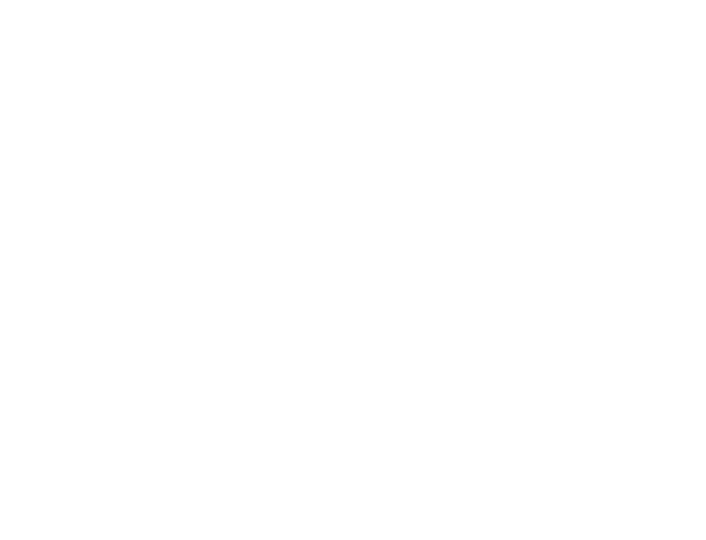
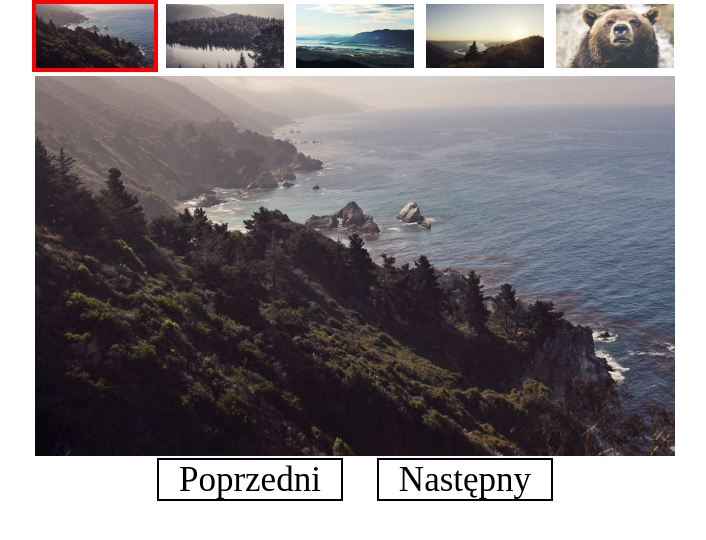
Before and after one commit to rgierczak/warsawjs-workshop-1-gallery-advanced, a website built with webpack: page index.html in a window 1280 px wide. Shown: the whole page, without its empty margins (285-991 px from the left). Built offline with nearby package versions, Linux system fonts and the light colour scheme.

Commit message:
Added project - simply version

```diff
--- /dev/null
+++ b/css/styles.css
@@ -0,0 +1,36 @@
+body {
+    margin: 0;
+    padding: 0;
+}
+
+#gallery {
+    width: 660px;
+    height: auto;
+    margin: 0 auto;
+    text-align: center;
+}
+
+#thumbs-gallery img {
+    width: 118px;
+    height: 64px;
+    cursor: pointer;
+    border: solid 4px transparent;
+}
+
+#thumbs-gallery img.border-active {
+    border: solid 4px #ff0000;
+}
+
+#current-photo-wrapper img {
+    width: 640px;
+    height: 380px;
+}
+
+a#next-button, a#previous-button {
+    font-size: 35px;
+    margin: 0 15px;
+    padding: 0 20px;
+    color: #000000;
+    text-decoration: none;
+    border: solid 2px #000000;
+}
--- a/index.html
+++ b/index.html
@@ -1,10 +1,32 @@
 <!DOCTYPE html>
 <html lang="en">
 <head>
-    <meta charset="UTF-8">
-    <title>Title</title>
+    <meta charset="utf-8">
+    <title>WarsawJS - workshop#1 advanced</title>
+
+    <link href="css/styles.css" rel="stylesheet">
+    <script type="text/javascript" src="js/main.js"></script>
 </head>
 <body>
-    <script src="src/main.js"></script>
+
+<div id="gallery">
+    <header id="thumbs-gallery">
+        <img id="0" class="border-active" src="assets/photo0.jpg" alt="photo0">
+        <img id="1" src="assets/photo1.jpg" alt="photo1">
+        <img id="2" src="assets/photo2.jpg" alt="photo2">
+        <img id="3" src="assets/photo3.jpg" alt="photo3">
+        <img id="4" src="assets/photo4.jpg" alt="photo4">
+    </header>
+
+    <main id="current-photo-wrapper">
+        <img id="current-photo" src="">
+    </main>
+
+    <footer id="navigation">
+        <a href="#" id="previous-button">Poprzedni</a>
+        <a href="#" id="next-button">Następny</a>
+    </footer>
+</div>
+
 </body>
 </html>
--- /dev/null
+++ b/js/main.js
@@ -0,0 +1,148 @@
+function getGalleryPhotos() {
+    let $thumbsGallery = document.getElementById("thumbs-gallery");
+    return $thumbsGallery.getElementsByTagName("img");
+}
+
+function setCurrentPhotoSrc(arrayPhoto) {
+    let $currentPhoto = document.getElementById("current-photo");
+    $currentPhoto.src = arrayPhoto.src;
+}
+
+function findPhotoByCurrentId(images, id) {
+    for (let i = 0; i < images.length; i++) {
+        if (images[i].id === id) {
+            return images[i];
+        }
+    }
+}
+
+function isPhotoCurrent(galleryPhotoId, currentPhotoId) {
+    return Number(galleryPhotoId) === currentPhotoId;
+}
+
+const IMAGES_ARRAY_SIZE = 5;
+
+class Gallery {
+    constructor() {
+        this.images = [];
+        this.currentPhotoId = 0;
+
+        this.buildImagesArray();
+        this.displayCurrentPhoto();
+        this.setupClickListeners();
+    }
+
+    buildImagesArray() {
+        for (let i = 0; i < IMAGES_ARRAY_SIZE; i++) {
+            this.images.push({
+                id: i,
+                src: './assets/photo' + i + '.jpg'
+            });
+        }
+    }
+
+    setCurrentPhotoId(value) {
+        switch (value) {
+            case 'next':
+                if (this.currentPhotoId < this.images.length - 1) {
+                    this.currentPhotoId += 1;
+                }
+                break;
+
+            case 'previous':
+                if (this.currentPhotoId > 0) {
+                    this.currentPhotoId -= 1;
+                }
+                break;
+
+            default:
+                this.currentPhotoId = value;
+        }
+    }
+
+    setupClickListeners() {
+        //1) Pobrać z DOM przyciski: previous-button, next-button.
+        let $nextButton = document.getElementById("next-button");
+        let $previousButton = document.getElementById("previous-button");
+
+        //2) Dodać nasłuchiwanie na tych przyciskach.
+        $nextButton.addEventListener("click", () => {
+
+            //3) Uruchomić funkcję zmieniającą zdjęcie.
+            this.clickHandler("next");
+        });
+
+        $previousButton.addEventListener("click", () => {
+            this.clickHandler("previous");
+        });
+
+        // 4) ZADANIE DODATKOWE
+        // Dodanie nasłuchiwania kliknięcia na miniaturkę.
+        this.addPhotosListener();
+    }
+
+    addPhotosListener() {
+        // 1) Pobieramy kolekcję HTML miniaturek zdjęć z DOM.
+        let $galleryPhotosHTMLCollection = getGalleryPhotos();
+
+        // 2) Tworzymy tablicę z tej kolekcji HTML.
+        let photos = Array.from($galleryPhotosHTMLCollection);
+
+        // 3) Dodajemy nasłuchiwanie na zdarzenie kliknięcia na każdą z miniatur.
+        photos.forEach((photo) => {
+            photo.addEventListener("click", (event) => {
+
+                // 4) Uruchamiamy handler kliknięcia, gdy kliknięto na miniaturę.
+                this.clickHandler(Number(event.target.id));
+            });
+        });
+    }
+
+    clickHandler(value) {
+        // 1) Zmienić currentPhotoId.
+        this.setCurrentPhotoId(value);
+
+        // 2) Wyświetlić nowe aktualne zdjęcie.
+        this.displayCurrentPhoto();
+
+        // 3) ZADANIE DODATKOWE
+        // Ustawić kolorowe obramowanie na miniaturze aktualnego zdjęcia.
+        this.setActivePhotoBorder();
+    }
+
+    displayCurrentPhoto() {
+        // 1) Pobrać zdjęcie z tablicy zdjęć na podstawie aktualnego id (currentPhotoId).
+        let currentArrayPhoto = findPhotoByCurrentId(this.images, this.currentPhotoId);
+
+        // 2) Wstawić zdjęcie do HTML.
+        setCurrentPhotoSrc(currentArrayPhoto);
+    }
+
+    setActivePhotoBorder() {
+        // 1) Pobieramy kolekcję HTML miniaturek zdjęć z DOM.
+        let $galleryPhotosHTMLCollection = getGalleryPhotos();
+
+        // 2) Tworzymy tablicę z tej kolekcji HTML.
+        let photos = Array.from($galleryPhotosHTMLCollection);
+
+        // 3) Uaktualniamy nazwę klasy DOM dla każdej miniatury.
+        photos.forEach((photo) => {
+            this.updatePhotoClassName(photo);
+        });
+    }
+
+    updatePhotoClassName($photo) {
+        // Jeśli natrafiono na zdjęcie, którego ID jest takie samo jak ID aktualnego zdjęcia,
+        // nadajemy klasę 'border-active'
+        if (isPhotoCurrent($photo.id, this.currentPhotoId)) {
+            $photo.className = 'border-active';
+        } else {
+            $photo.className = '';
+        }
+    }
+}
+
+// Czekamy na DOM
+document.addEventListener("DOMContentLoaded", function () {
+    new Gallery();
+});
--- a/src/main.js
+++ /dev/null
@@ -1,7 +0,0 @@
-class Test {
-    constructor() {
-        console.log('test');
-    }
-}
-
-new Test();
--- a/webpack.config.js
+++ b/webpack.config.js
@@ -1,7 +1,7 @@
 const webpack = require('webpack');
 
 module.exports = {
-    entry: __dirname + '/src/main.js',
+    entry: __dirname + '/js/main.js',
 
     output: {
         path: __dirname + '/dist/',
```
Also changed, not shown: assets/photo0.jpg (added), assets/photo1.jpg (added), assets/photo2.jpg (added), assets/photo3.jpg (added), assets/photo4.jpg (added).
